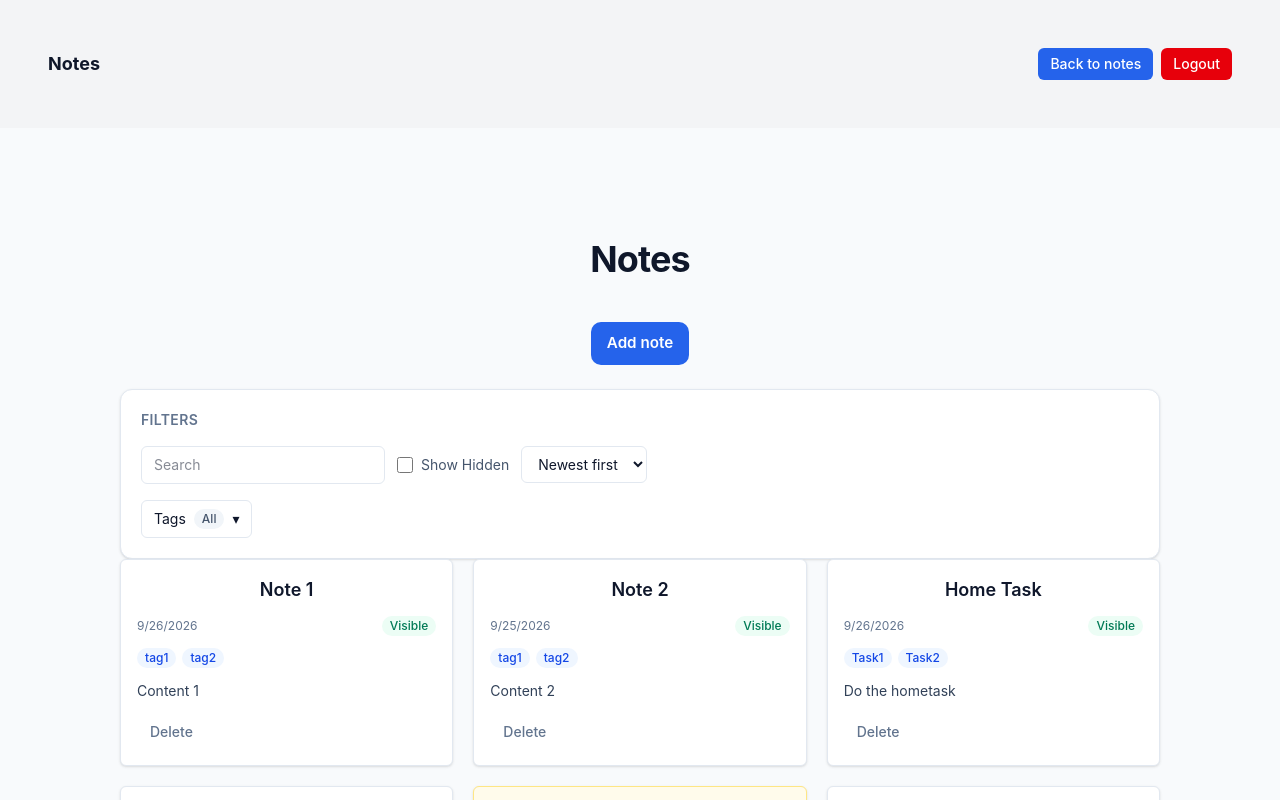
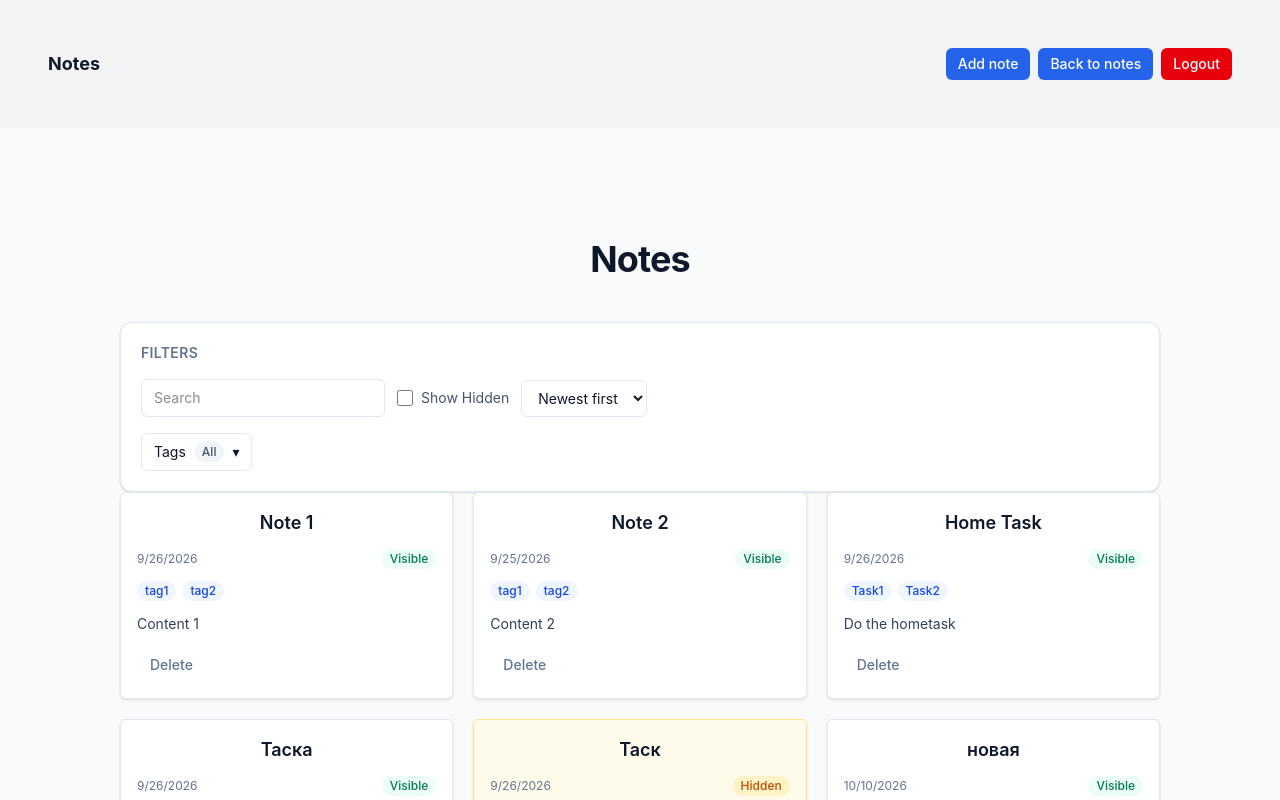
Before and after one commit to mmakar137/notes, a React (Vite) app: page /notes in a window 1280 px wide. Shown: the top 800 px of the page. Built offline with nearby package versions, Linux system fonts and the light colour scheme; data requests are answered from the project's data file; sample sign-in values are in the browser's storage.

Commit message:
feat: move add note button to layout header

```diff
--- a/src/pages/Layout.tsx
+++ b/src/pages/Layout.tsx
@@ -13,6 +13,12 @@ export default function Layout() {
       <header className="bg-gray-100 p-4 md:p-8 lg:p-12 flex items-center justify-between">
           <Link className="text-lg font-bold" to="/">Notes</Link>
         <div className="flex items-center gap-2">
+          <Link
+            className="cursor-pointer rounded-md bg-[#2563eb] px-3 py-1.5 text-sm font-medium text-white transition-colors duration-150 hover:bg-[#1d4ed8] focus-visible:outline-2 focus-visible:outline-offset-2 focus-visible:outline-blue-700"
+            to="/create"
+          >
+            Add note
+          </Link>
           <Link
             className="cursor-pointer rounded-md bg-[#2563eb] px-3 py-1.5 text-sm font-medium text-white transition-colors duration-150 hover:bg-[#1d4ed8] focus-visible:outline-2 focus-visible:outline-offset-2 focus-visible:outline-blue-700"
             to="/notes"
--- a/src/pages/notesPage.tsx
+++ b/src/pages/notesPage.tsx
@@ -4,7 +4,7 @@ import { useEffect, useState } from "react"
 import { DB_LINK, mapNoteFromDTO } from "../utils"
 import NoteFilterForm from "../components/NoteFilterForm"
 import { useAuthContext } from "../hooks/authContext"
-import { Link, Navigate } from "react-router"
+import { Navigate } from "react-router"
 
 export default function NotesPage() {
   const { user } = useAuthContext()
@@ -82,12 +82,6 @@ export default function NotesPage() {
       <h1 className="mb-9 text-center text-[2.25rem] font-bold tracking-[-0.025em] text-[var(--color-text)]">
         Notes
       </h1>
-      <Link
-        to="/create"
-        className="mb-6 inline-block rounded-[10px] bg-[#2563eb] px-4 py-2.5 text-[0.95rem] font-semibold text-white transition-colors duration-150 hover:bg-[#1d4ed8] focus-visible:outline-2 focus-visible:outline-offset-2 focus-visible:outline-blue-700"
-      >
-        Add note
-      </Link>
       <NoteFilterForm
         onFilterChange={handleFilterChange}
         allTags={allTags}
```
